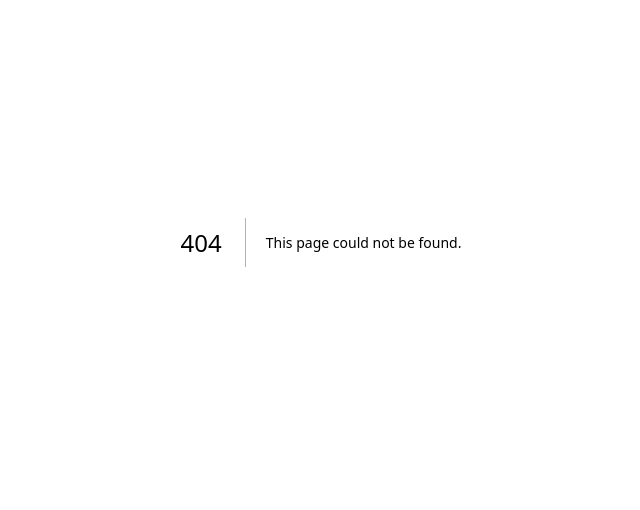
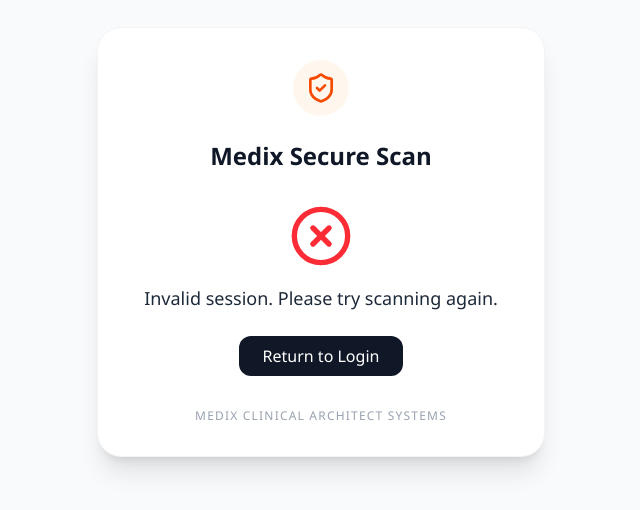
Before and after one commit to yohajoh/medix-hospital-management, a Next.js app in the folder apps/web/: page /auth/scan in a window 1280 px wide. Before the commit this address had no page. Shown: the part 158-668 px from the top of the page, without its empty margins (319-959 px from the left). Built offline with nearby package versions, Linux system fonts and the light colour scheme; no server answers.

Commit message:
feat(qr): implement flexible QR scan verification and enhance API URL handling
Signed-off-by: yohajoh <ybelete490@gmail.com>

```diff
--- a/apps/web/app/_hooks/useQRLogin.ts
+++ b/apps/web/app/_hooks/useQRLogin.ts
@@ -4,10 +4,56 @@ import { useRouter } from "next/navigation";
 
 export const useQRLogin = () => {
   const [sessionId, setSessionId] = useState<string | null>(null);
+  const [isVerifying, setIsVerifying] = useState(false); // Track mobile scan status
   const router = useRouter();
   const hasCalled = useRef(false);
 
+  const getApiUrl = () => {
+    if (process.env.NEXT_PUBLIC_API_URL) return process.env.NEXT_PUBLIC_API_URL;
+
+    if (typeof window !== "undefined") {
+      const host = window.location.hostname;
+      if (host.includes("onrender.com") || host === "your-domain.com") {
+        return "https://medix-api-re2o.onrender.com/api";
+      }
+    }
+    return "http://localhost:5000/api";
+  };
+
+  const API_URL = getApiUrl();
+
+  /**
+   * NEW: FLEXIBLE SCAN VERIFICATION LOGIC
+   * Call this from your /auth/scan page.
+   */
+  const verifyScannerSession = async (sid: string, endpoint: string = "/auth/qr/verify") => {
+    setIsVerifying(true);
+    try {
+      const response = await fetch(`${API_URL}${endpoint}`, {
+        method: "POST",
+        headers: { "Content-Type": "application/json" },
+        body: JSON.stringify({ sessionId: sid }),
+        credentials: "include", // Required to send the mobile user's session
+      });
+
+      const data = await response.json();
+      return { success: response.ok, data };
+    } catch (err) {
+      console.error("Scan Error:", err);
+      return { success: false, message: "Network error" };
+    } finally {
+      setIsVerifying(false);
+    }
+  };
+
+  /**
+   * EXISTING: QR GENERATION & SOCKET LISTENER
+   * Logic remains untouched, only optimized for Production stability.
+   */
   useEffect(() => {
+    // Only run the socket listener on the login page
+    if (typeof window !== "undefined" && window.location.pathname !== "/auth/login") return;
+
     if (hasCalled.current) return;
     hasCalled.current = true;
 
@@ -16,14 +62,18 @@ export const useQRLogin = () => {
     const fetchQR = async () => {
       console.log("Fetching QR...");
 
-      const res = await fetch(`${process.env.NEXT_PUBLIC_API_URL}/auth/qr/generate`);
+      try {
+        const res = await fetch(`${API_URL}/auth/qr/generate`);
         const data = await res.json();
 
         console.log("Session ID:", data.sessionId);
-
         setSessionId(data.sessionId);
 
-      socket = io(process.env.NEXT_PUBLIC_API_URL!, { withCredentials: true });
+        // Optimization: websocket only transport to prevent Render.com network errors
+        socket = io(API_URL.replace("/api", ""), {
+          withCredentials: true,
+          transports: ["websocket"],
+        });
 
         socket.emit("qr:join-session", data.sessionId);
 
@@ -33,21 +83,28 @@ export const useQRLogin = () => {
           const expires = new Date();
           expires.setDate(expires.getDate() + 7);
 
-        document.cookie = `token=${token}; Path=/; Expires=${expires.toUTCString()}; SameSite=Lax; ${
-          process.env.NODE_ENV === "production" ? "Secure" : ""
-        }`;
+          // Production Fix: SameSite=None is required for cross-domain cookies on Render
+          const isProd = window.location.hostname.includes("onrender.com");
+          const cookieOptions = isProd ? "SameSite=None; Secure" : "SameSite=Lax";
+
+          document.cookie = `token=${token}; Path=/; Expires=${expires.toUTCString()}; ${cookieOptions}`;
 
           router.push("/dashboard");
         });
+      } catch (error) {
+        console.error("QR Fetch Error:", error);
+      }
     };
 
     fetchQR();
 
     return () => {
-      if (socket) socket.disconnect();
+      if (socket) {
+        socket.disconnect();
         console.log("Socket disconnected");
+      }
     };
-  }, [router]);
+  }, [router, API_URL]);
 
-  return { sessionId };
+  return { sessionId, verifyScannerSession, isVerifying };
 };
--- /dev/null
+++ b/apps/web/app/auth/scan/page.tsx
@@ -0,0 +1,96 @@
+"use client";
+
+import { useEffect, useState } from "react";
+import { useSearchParams, useRouter } from "next/navigation";
+import { useQRLogin } from "@/app/_hooks/useQRLogin"; // Ensure this path matches your project
+import { CheckCircle2, Loader2, XCircle, ShieldCheck } from "lucide-react";
+
+export default function ScanPage() {
+  const searchParams = useSearchParams();
+  const router = useRouter();
+  const { verifyScannerSession, isVerifying } = useQRLogin();
+
+  const [status, setStatus] = useState<"idle" | "success" | "error">("idle");
+  const [message, setMessage] = useState("");
+
+  const sid = searchParams.get("sid");
+  // Flexible: You can pass ?type=patient or ?type=login in the QR URL
+  const type = searchParams.get("type") || "login";
+
+  useEffect(() => {
+    const handleVerification = async () => {
+      if (!sid) {
+        setStatus("error");
+        setMessage("Invalid session. Please try scanning again.");
+        return;
+      }
+
+      // 1. Determine the endpoint based on the QR type
+      const endpoint = type === "login" ? "/auth/qr/verify" : `/actions/${type}/verify`;
+
+      // 2. Call the flexible logic from your hook
+      const result = await verifyScannerSession(sid, endpoint);
+
+      if (result.success) {
+        setStatus("success");
+        setMessage(type === "login" ? "Desktop login authorized successfully!" : "Action verified successfully!");
+
+        // 3. Redirect the mobile user to their dashboard after a short delay
+        setTimeout(() => {
+          router.push("/dashboard");
+        }, 2000);
+      } else {
+        setStatus("error");
+        setMessage(result.data?.message || "Verification failed. The session may have expired.");
+      }
+    };
+
+    handleVerification();
+  }, [sid, type]);
+
+  return (
+    <div className="flex flex-col items-center justify-center min-h-screen bg-gray-50 p-6">
+      <div className="w-full max-w-md p-8 bg-white rounded-3xl shadow-xl border border-gray-100 text-center">
+        <div className="flex justify-center mb-6">
+          <div className="p-3 bg-orange-50 rounded-full">
+            <ShieldCheck className="w-8 h-8 text-orange-600" />
+          </div>
+        </div>
+
+        <h1 className="text-2xl font-bold text-gray-900 mb-2">Medix Secure Scan</h1>
+
+        <div className="mt-8 mb-6">
+          {(isVerifying || status === "idle") && (
+            <div className="flex flex-col items-center">
+              <Loader2 className="w-12 h-12 animate-spin text-orange-500 mb-4" />
+              <p className="text-gray-600">Verifying security credentials...</p>
+            </div>
+          )}
+
+          {status === "success" && (
+            <div className="flex flex-col items-center animate-in zoom-in duration-300">
+              <CheckCircle2 className="w-16 h-16 text-green-500 mb-4" />
+              <p className="text-lg font-medium text-gray-800">{message}</p>
+              <p className="text-sm text-gray-500 mt-2">Redirecting you now...</p>
+            </div>
+          )}
+
+          {status === "error" && (
+            <div className="flex flex-col items-center animate-in fade-in duration-300">
+              <XCircle className="w-16 h-16 text-red-500 mb-4" />
+              <p className="text-lg font-medium text-gray-800">{message}</p>
+              <button
+                onClick={() => router.push("/auth/login")}
+                className="mt-6 px-6 py-2 bg-gray-900 text-white rounded-xl hover:bg-gray-800 transition-colors"
+              >
+                Return to Login
+              </button>
+            </div>
+          )}
+        </div>
+
+        <p className="text-xs text-gray-400 mt-8 uppercase tracking-widest">Medix Clinical Architect Systems</p>
+      </div>
+    </div>
+  );
+}
```
Also changed, not shown: 1 other file (tests, documents, lock files or other folders). Lines whose indentation alone changed are shown as unchanged.
